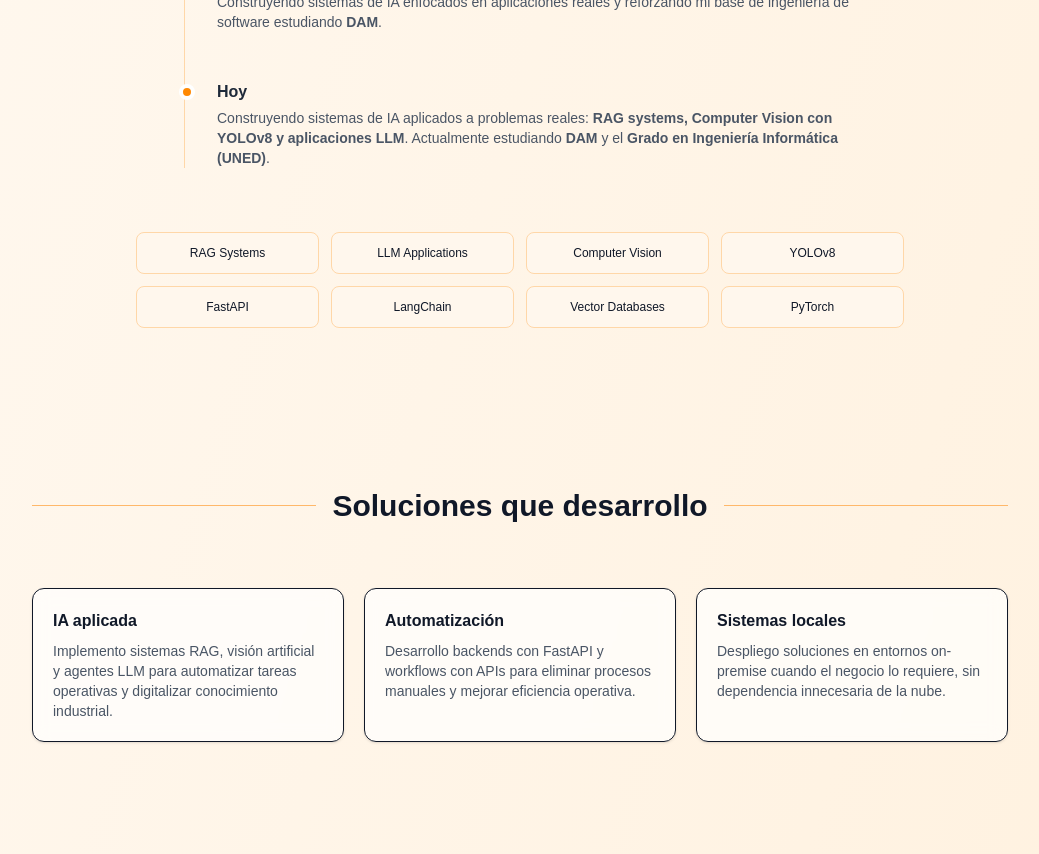
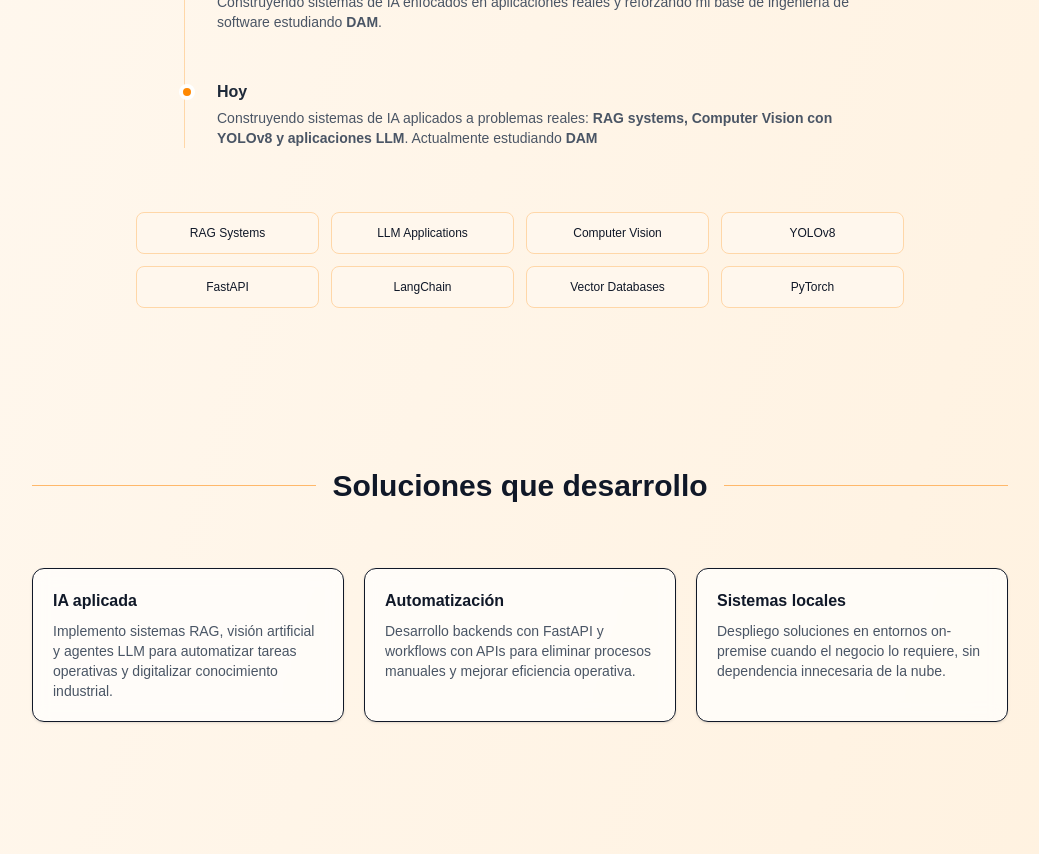
Before and after one commit to Jaume92/jaumerrm_web, a Next.js app: page / in a window 1280 px wide. Shown: the part 1760-2614 px from the top of the page, without its empty margins (120-1159 px from the left). Built offline with nearby package versions, Linux system fonts and the light colour scheme.

Commit message:
mejora descripciones

```diff
--- a/app/page.tsx
+++ b/app/page.tsx
@@ -241,8 +241,7 @@
 <p className="text-sm text-gray-600 mt-1">
 Construyendo sistemas de IA aplicados a problemas reales:
 <strong> RAG systems, Computer Vision con YOLOv8 y aplicaciones LLM</strong>.
-Actualmente estudiando <strong>DAM</strong> y el
-<strong> Grado en Ingeniería Informática (UNED)</strong>.
+Actualmente estudiando <strong>DAM</strong>
 </p>
 </div>
 
```
